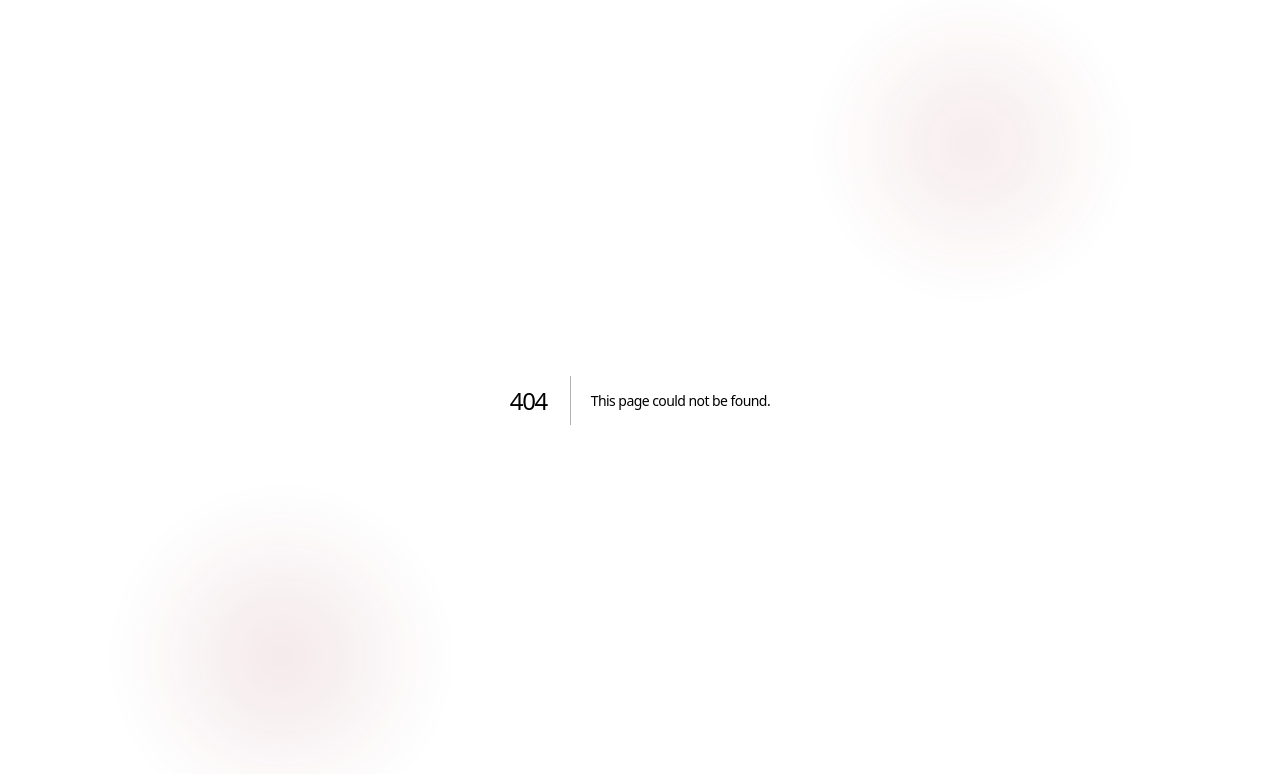
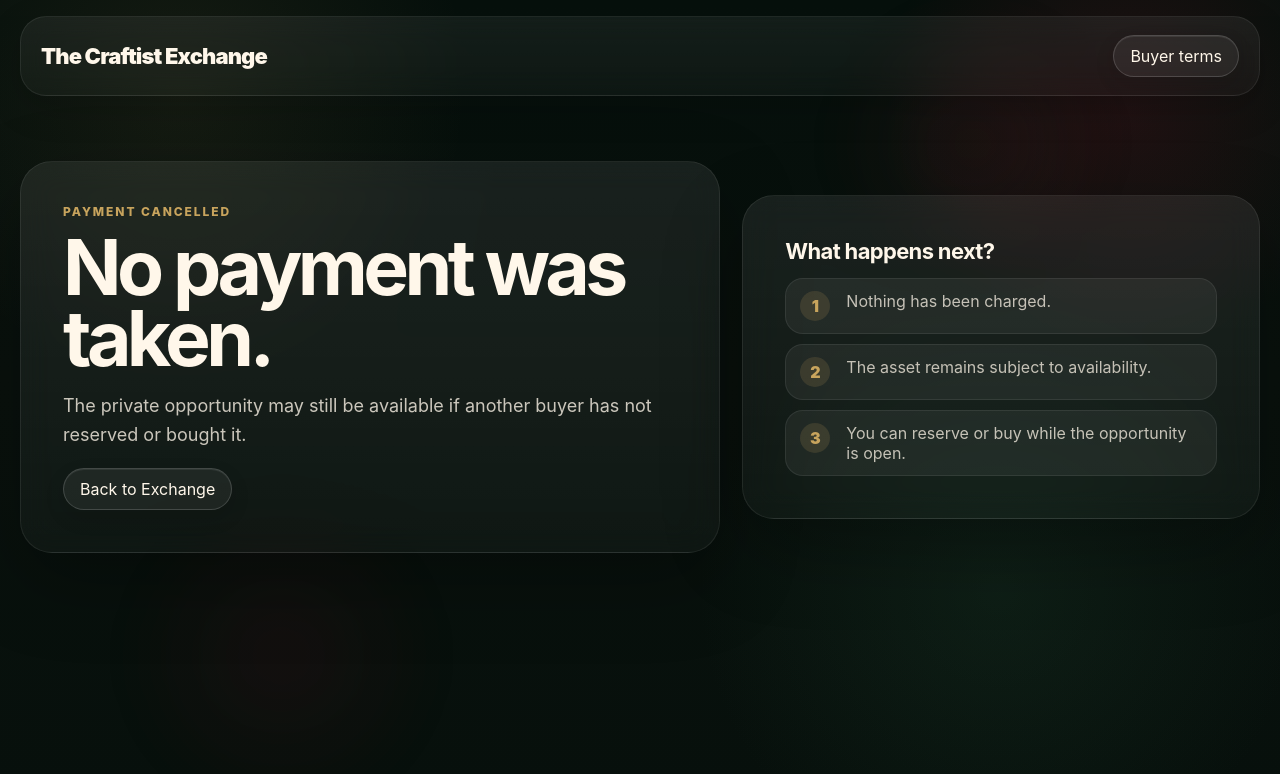
Before and after one commit to otoslifeproject-cell/craftist-asset-exchange, a Next.js app: page /buyer/payment/cancelled in a window 1280 px wide. Before the commit this address had no page. Shown: the top 774 px of the page. Built offline with nearby package versions, Linux system fonts and the light colour scheme.

Commit message:
Add buyer payment cancelled page

```diff
--- /dev/null
+++ b/app/buyer/payment/cancelled/page.tsx
@@ -0,0 +1,26 @@
+import Link from 'next/link';
+import '../../buyer.css';
+
+export default async function BuyerPaymentCancelledPage({ searchParams }: { searchParams: Promise<{ token?: string; reason?: string }> }) {
+  const sp = await searchParams;
+  const token = sp.token || '';
+  return (
+    <main className="buyer-page">
+      <div className="shell">
+        <nav className="nav buyer-nav"><Link className="brand" href="/">The Craftist Exchange</Link><div className="navlinks"><Link href="/buyer/terms">Buyer terms</Link></div></nav>
+        <section className="buyer-hero buyer-payment-result">
+          <div className="buyer-hero-card">
+            <div className="kicker">Payment cancelled</div>
+            <h1>No payment was taken.</h1>
+            <p>The private opportunity may still be available if another buyer has not reserved or bought it.</p>
+            <div className="buyer-actions">
+              {token ? <Link className="button gold" href={`/buyer/opportunity/${token}`}>Return to opportunity</Link> : null}
+              <Link className="button" href="/">Back to Exchange</Link>
+            </div>
+          </div>
+          <aside className="buyer-side-card"><strong>What happens next?</strong><ul className="buyer-step-list"><li><span>1</span>Nothing has been charged.</li><li><span>2</span>The asset remains subject to availability.</li><li><span>3</span>You can reserve or buy while the opportunity is open.</li></ul></aside>
+        </section>
+      </div>
+    </main>
+  );
+}
```
